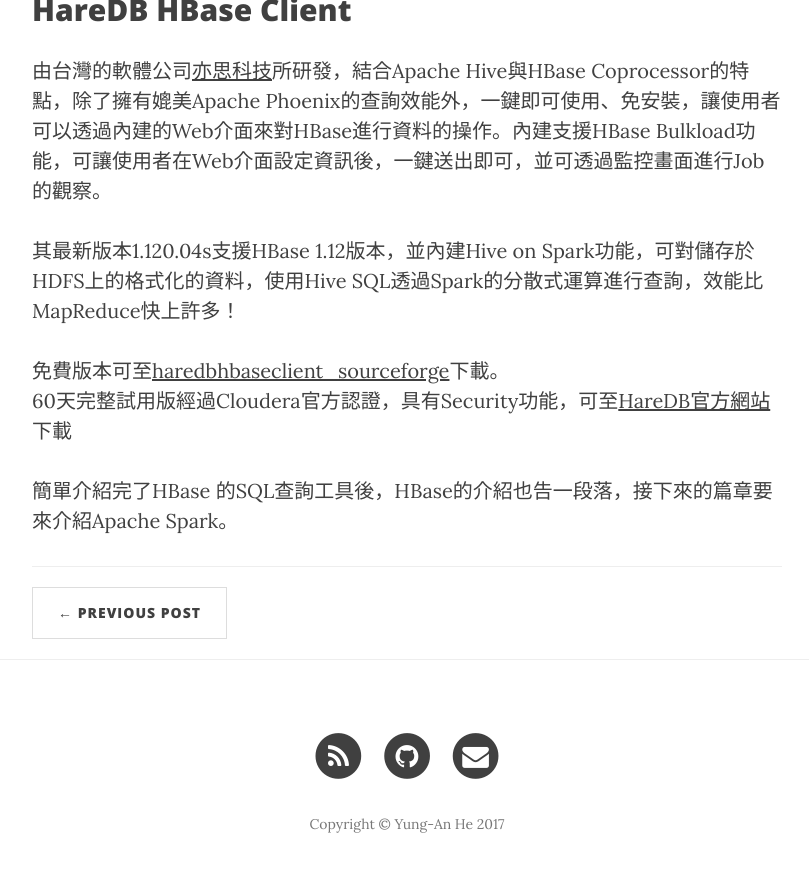
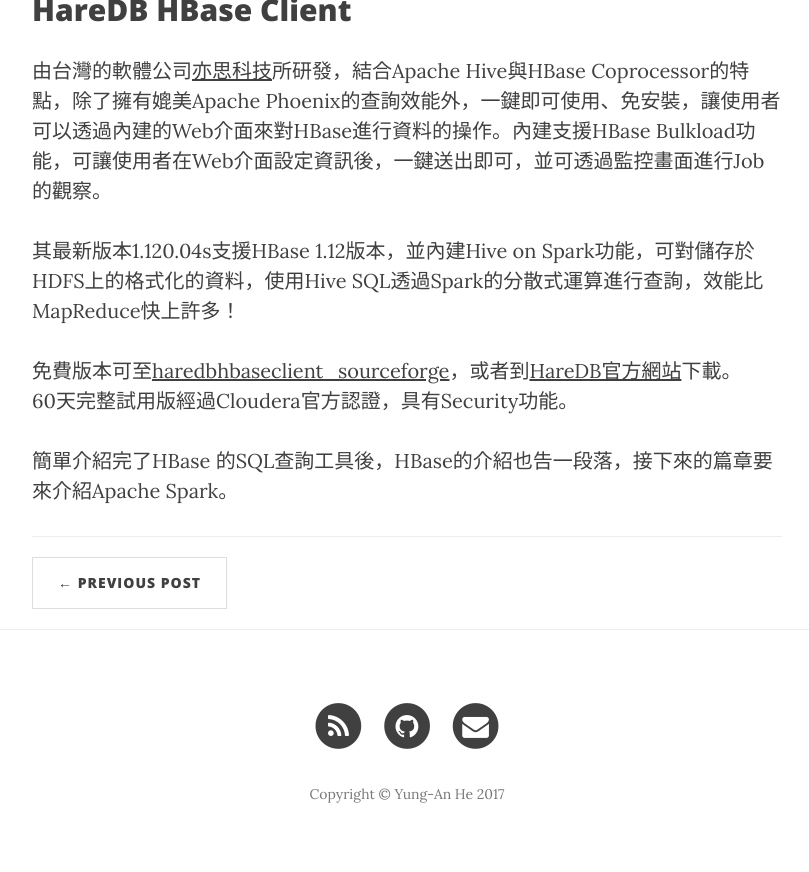
Before and after one commit to mathsigit/blog_page, a Jekyll site: the page built from _posts/2017-12-18-30days-series-14-hbase-sql-tool.md, in a window 1280 px wide and 900 px high, scrolled down 1881 px. Shown: the top 872 px of the window, without its empty margins (233-1042 px from the left). Built offline with Jekyll 4.4.1, drawn with Linux system fonts in a browser that asks for light colours; nearby versions of some CDN libraries.

Commit message:
Adding 30 days series,day 14.

```diff
--- a/_posts/2017-12-18-30days-series-14-hbase-sql-tool.md
+++ b/_posts/2017-12-18-30days-series-14-hbase-sql-tool.md
@@ -31,8 +31,8 @@ From:https://phoenix.apache.org/presentations/OC-HUG-2014-10-4x3.pdf
 
 其最新版本1.120.04s支援HBase 1.12版本，並內建Hive on Spark功能，可對儲存於HDFS上的格式化的資料，使用Hive SQL透過Spark的分散式運算進行查詢，效能比MapReduce快上許多！
 
-免費版本可至[haredbhbaseclient_sourceforge][haredbhbaseclient_official]下載。
-60天完整試用版經過Cloudera官方認證，具有Security功能，可至[HareDB官方網站][haredbhbaseclient_official]下載
+免費版本可至[haredbhbaseclient_sourceforge][haredbhbaseclient_official]，或者到[HareDB官方網站][haredbhbaseclient_official]下載。
+60天完整試用版經過Cloudera官方認證，具有Security功能。
 
 [phoenix_official]: http://phoenix.apache.org/
 [is_land]: https://www.is-land.com.tw
```
